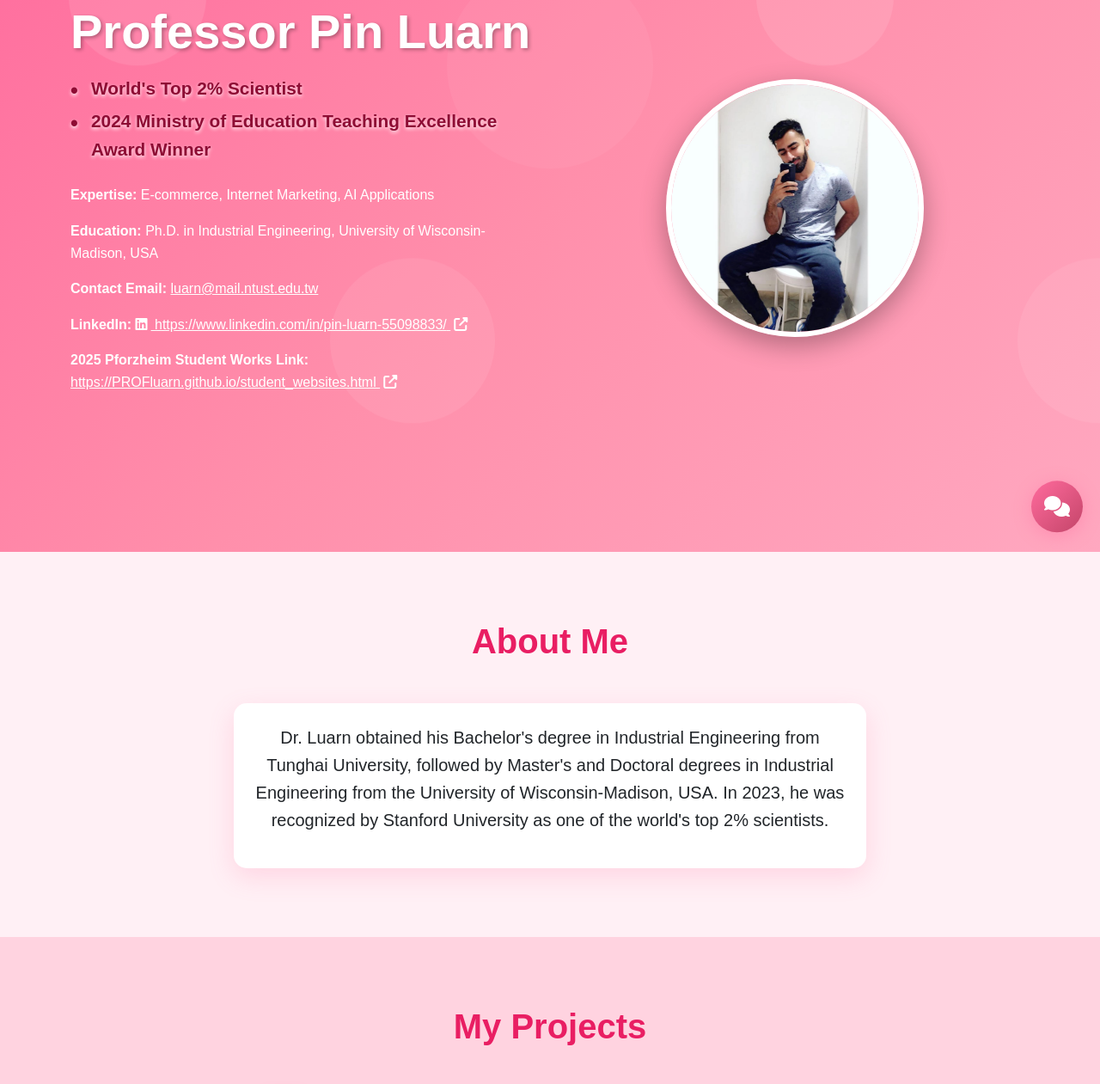
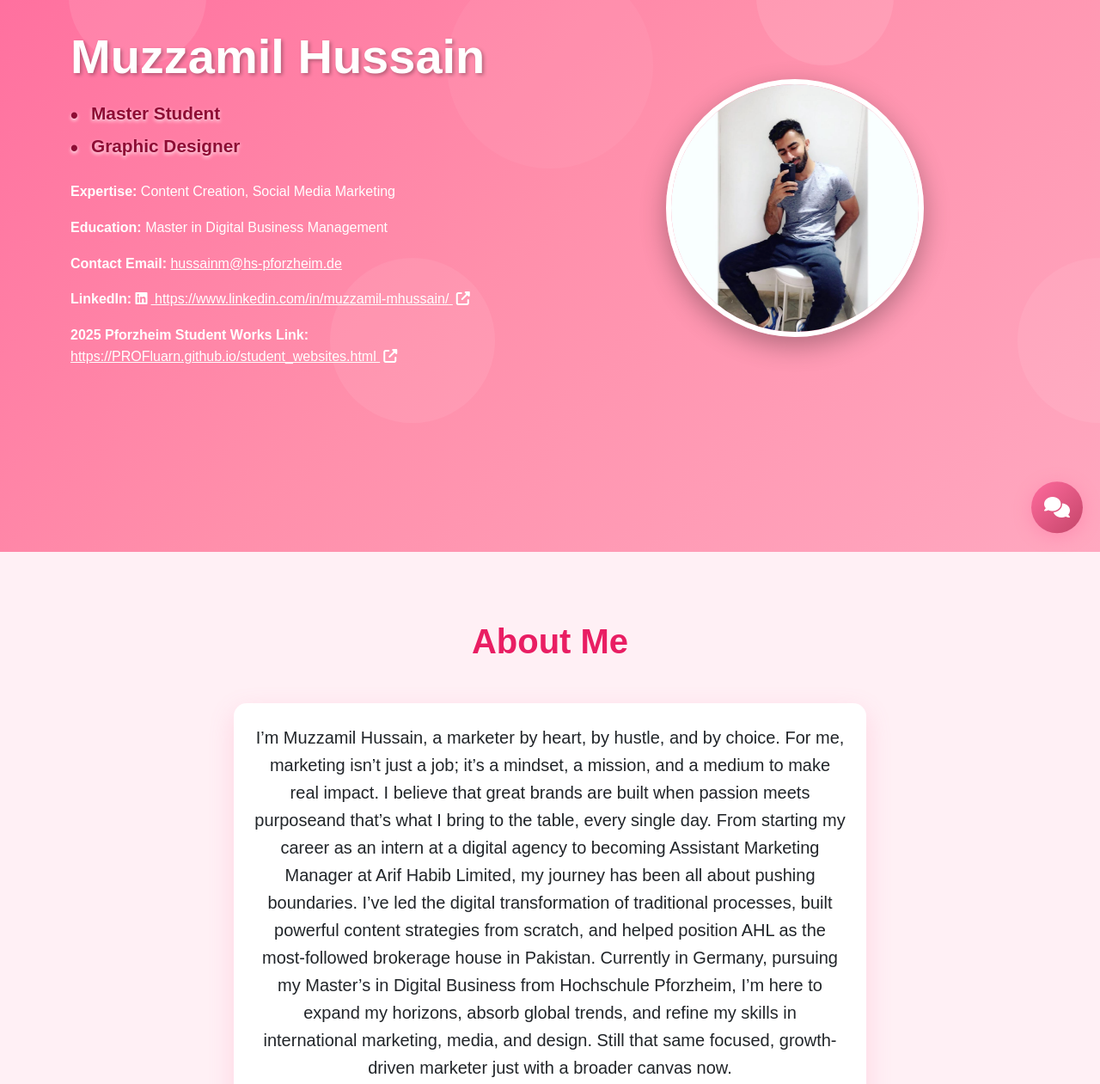
Before and after one commit to hussainm123/hussainm123.github.io, a plain HTML site: page index.html in a window 1280 px wide. Shown: the part 158-1419 px from the top of the page at 86% size. Drawn offline with nearby package versions, Linux system fonts and the light colour scheme.

Commit message:
Update index.html

```diff
--- a/index.html
+++ b/index.html
@@ -339,16 +339,16 @@
         });
 // ====== User Profile Data Section - Please modify the content below ======
         const profileData = {
-            name: "Professor Pin Luarn",
-            title1: "World's Top 2% Scientist",
-            title2: "2024 Ministry of Education Teaching Excellence Award Winner",
-            expertise: "E-commerce, Internet Marketing, AI Applications",
-            education: "Ph.D. in Industrial Engineering, University of Wisconsin-Madison, USA",
-            email: "luarn@mail.ntust.edu.tw",
-            linkedin: "https://www.linkedin.com/in/pin-luarn-55098833/",
-            about1: "Dr. Luarn obtained his Bachelor's degree in Industrial Engineering from Tunghai University, followed by",
-            about2: " Master's and Doctoral degrees in Industrial Engineering from the University of Wisconsin-Madison, USA.",
-            about3: "In 2023, he was recognized by Stanford University as one of the world's top 2% scientists.",
+            name: "Muzzamil Hussain",
+            title1: "Master Student",
+            title2: "Graphic Designer",
+            expertise: "Content Creation, Social Media Marketing",
+            education: "Master in Digital Business Management",
+            email: "hussainm@hs-pforzheim.de",
+            linkedin: "https://www.linkedin.com/in/muzzamil-mhussain/",
+            about1: "I’m Muzzamil Hussain, a marketer by heart, by hustle, and by choice. For me, marketing isn’t just a job; it’s a mindset, a mission, and a medium to make real impact. I believe that great brands are built when passion meets purposeand that’s what I bring to the table, every single day.",
+            about2: " From starting my career as an intern at a digital agency to becoming Assistant Marketing Manager at Arif Habib Limited, my journey has been all about pushing boundaries. I’ve led the digital transformation of traditional processes, built powerful content strategies from scratch, and helped position AHL as the most-followed brokerage house in Pakistan.",
+            about3: "Currently in Germany, pursuing my Master’s in Digital Business from Hochschule Pforzheim, I’m here to expand my horizons, absorb global trends, and refine my skills in international marketing, media, and design. Still that same focused, growth-driven marketer just with a broader canvas now.",
             about4: "", // Add additional about content here if needed
             phone: "886-2-2737-6754",
             location: "Office: T2-409<br>National Taiwan University of Science and Technology"
```
